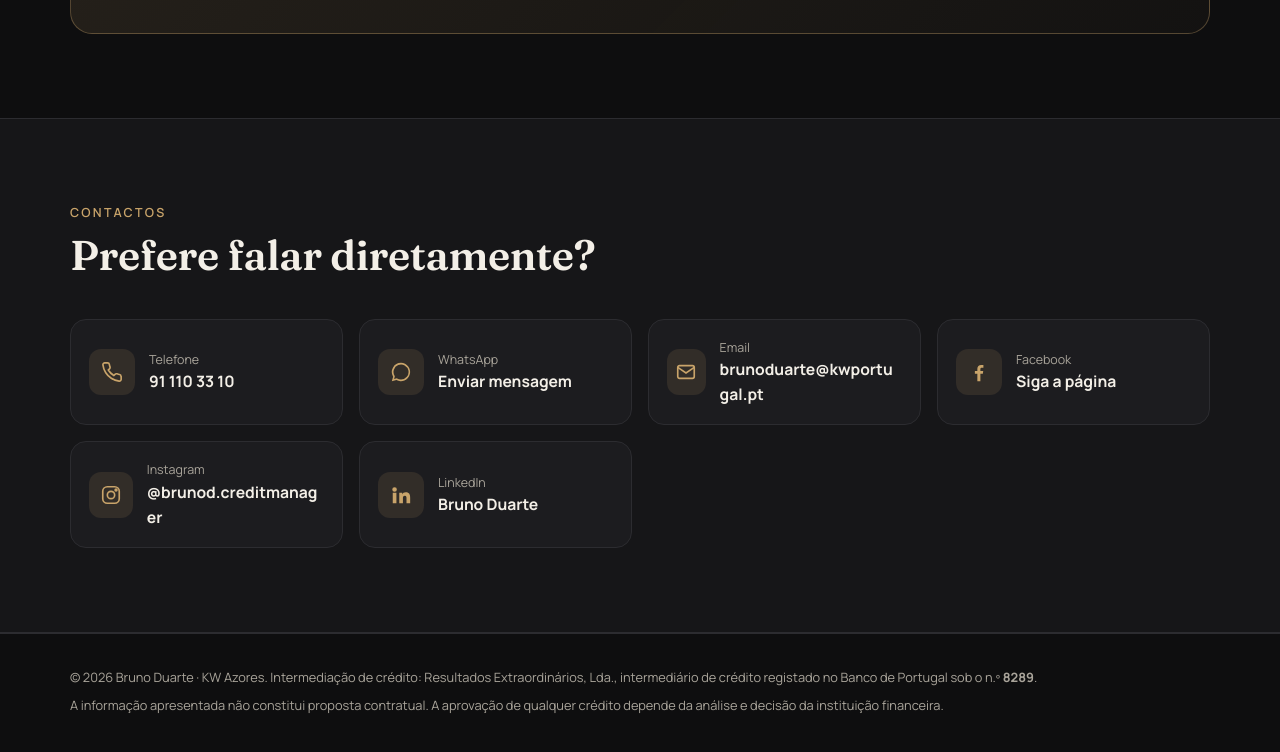
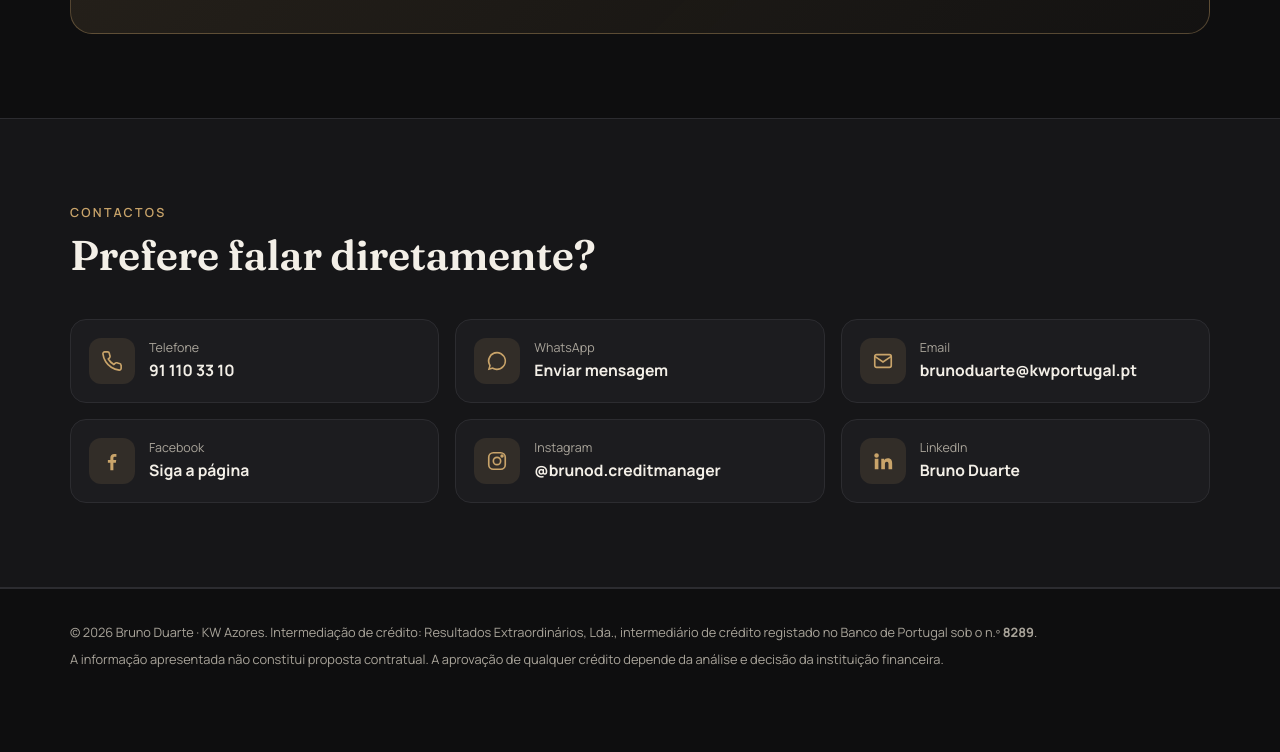
Before and after one commit to creditmanagerbrduarte/creditmanager.brduarte, a plain HTML site: page index.html in a window 1280 px wide. Shown: the part 4447-5199 px from the top of the page. Drawn offline with Linux system fonts and the light colour scheme.

Commit message:
Contactos em 3 colunas
Co-Authored-By: Claude Opus 5.5 <noreply@anthropic.com>
Claude-Session: https://claude.ai/code/session_01Wt7eTZ5oiYAmebxV7N87qQ

```diff
--- a/index.html
+++ b/index.html
@@ -114,11 +114,11 @@ select{appearance:none;background-image:linear-gradient(45deg,transparent 50%,va
 @media (max-width:520px){.kw-logo{height:34px}.brand{gap:10px}.brand b{font-size:.9rem}}
 @media (max-width:360px){.brand .sep,.brand > div{display:none}}
 /* contact & footer */
-.contact{display:grid;grid-template-columns:repeat(auto-fit,minmax(260px,1fr));gap:16px;margin-top:8px}
+.contact{display:grid;grid-template-columns:repeat(3,1fr);gap:16px;margin-top:8px}
 .contact a{display:flex;align-items:center;gap:14px;text-decoration:none;background:var(--card);border:1px solid var(--line);border-radius:16px;padding:18px}
 .contact a:hover{border-color:var(--gold)}
 .contact small{display:block;color:var(--muted);font-size:.78rem}
-.contact b{font-size:.98rem;word-break:break-all}
+.contact b{font-size:.98rem;overflow-wrap:anywhere}
 footer{border-top:1px solid var(--line);padding:34px 0 90px;color:var(--muted);font-size:.8rem}
 footer p+p{margin-top:8px}
 .fab{position:fixed;right:18px;bottom:18px;z-index:30;width:56px;height:56px;border-radius:50%;background:#25d366;display:grid;place-items:center;box-shadow:0 10px 30px rgba(0,0,0,.4);color:#fff}
```
